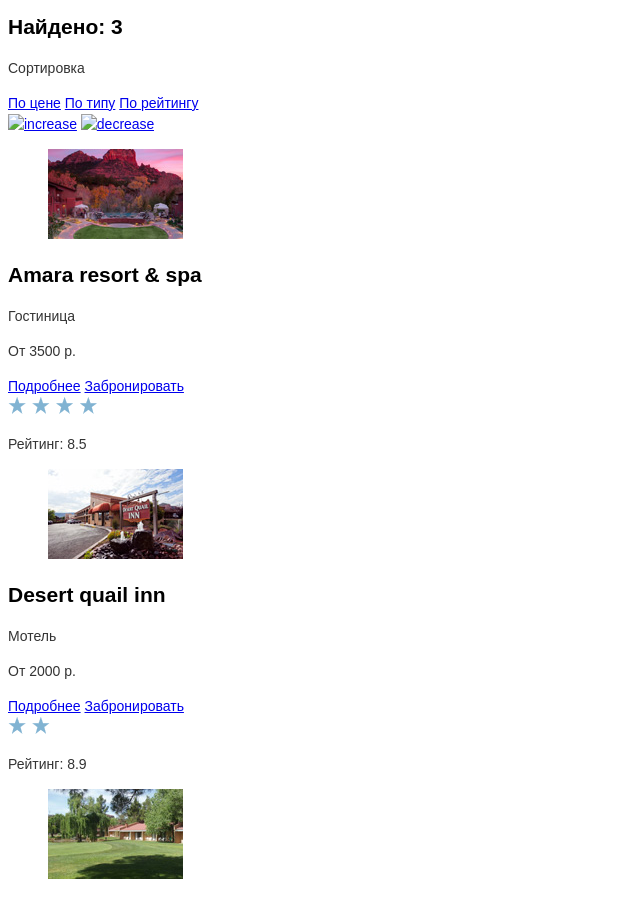
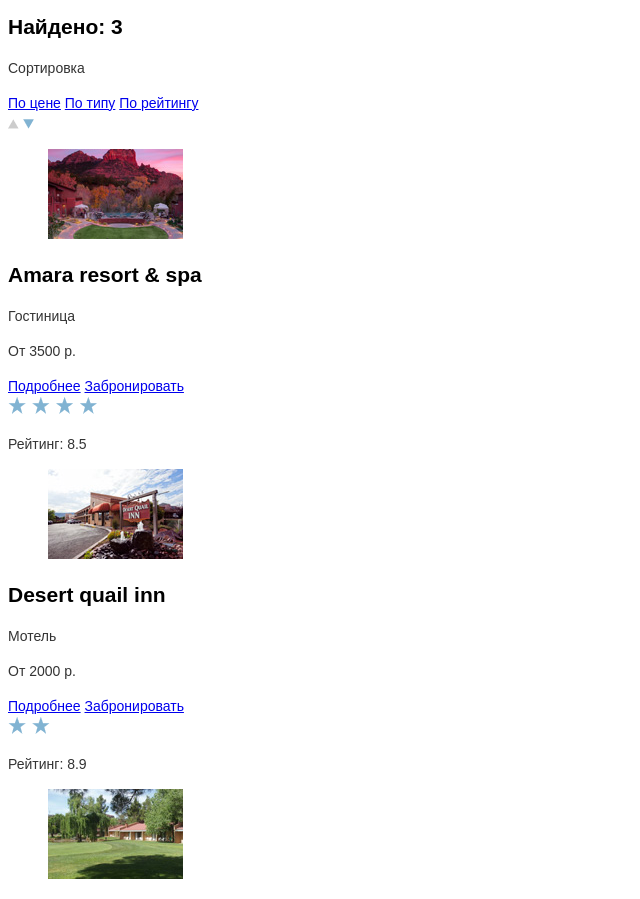
Before and after one commit to AnddreyL/273115-sedona, a plain HTML site: page catalog.html in a window 1280 px wide. Shown: the part 1018-1917 px from the top of the page, without its empty margins (0-640 px from the left). Drawn offline with Linux system fonts and the light colour scheme.

Commit message:
Подправил

```diff
--- a/catalog.html
+++ b/catalog.html
@@ -65,8 +65,8 @@
           <a class="sort__option sort__option--rating" href="#">По рейтингу</a>
         </div>
         <div class="arrows">
-          <a class="arrows__option arrows_option--increase" href="#"><img src="css/" width="" height="" alt="increase"></a>
-          <a class="arrows__option arrows_option--decrease" href="#"><img src="css/" width="" height="" alt="decrease"></a>
+          <a class="arrows__option arrows_option--increase" href="#"><img src="img/up.png" width="11" height="10" alt="increase"></a>
+          <a class="arrows__option arrows_option--decrease" href="#"><img src="img/down.png" width="11" height="10" alt="decrease"></a>
         </div>
       </section>
       <div class="result">
```
